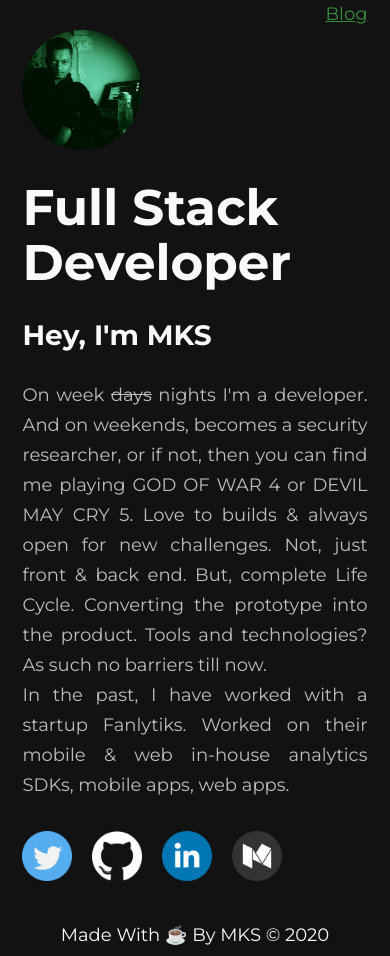
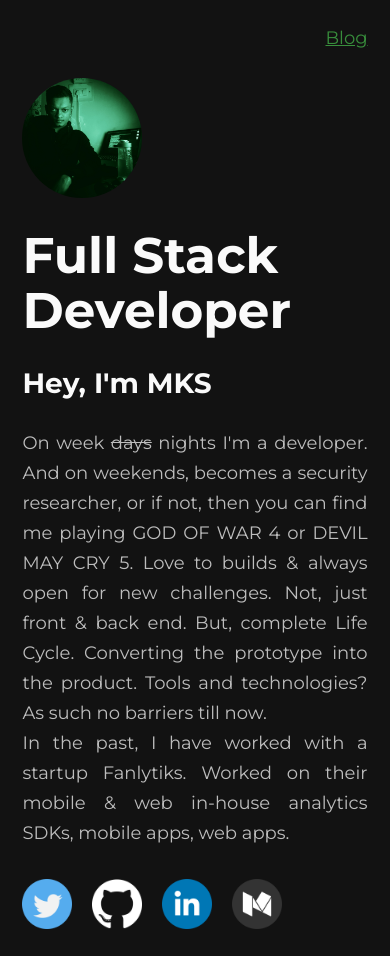
Before and after one commit to MKS-01/mks-blog-netlify-cms, a Gatsby site: page / in a window 390 px wide. Shown: the top 956 px of the page. Built offline with nearby package versions, Linux system fonts and the light colour scheme; Gatsby itself is replaced by a stand-in of ours; some packages are replaced by stand-ins of ours.

Commit message:
mobile margin fix

```diff
--- a/src/pages/index.js
+++ b/src/pages/index.js
@@ -161,6 +161,8 @@ const ProfileList = styled.div`
 const BlogContainer = styled.div`
   display: flex;
   justify-content: flex-end;
+  margin-top: 24px;
+  margin-bottom: 24px;
 `
 
 const AvtarContainer = styled.div``
```
